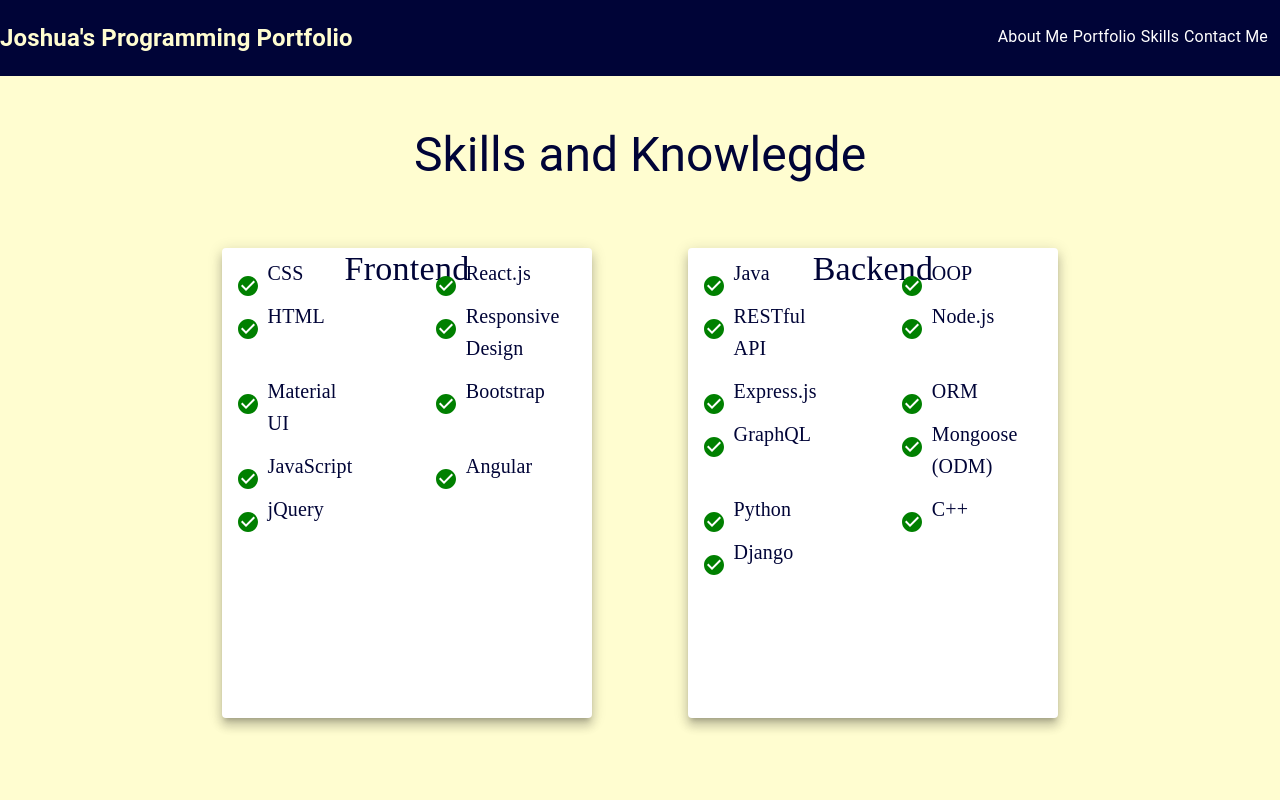
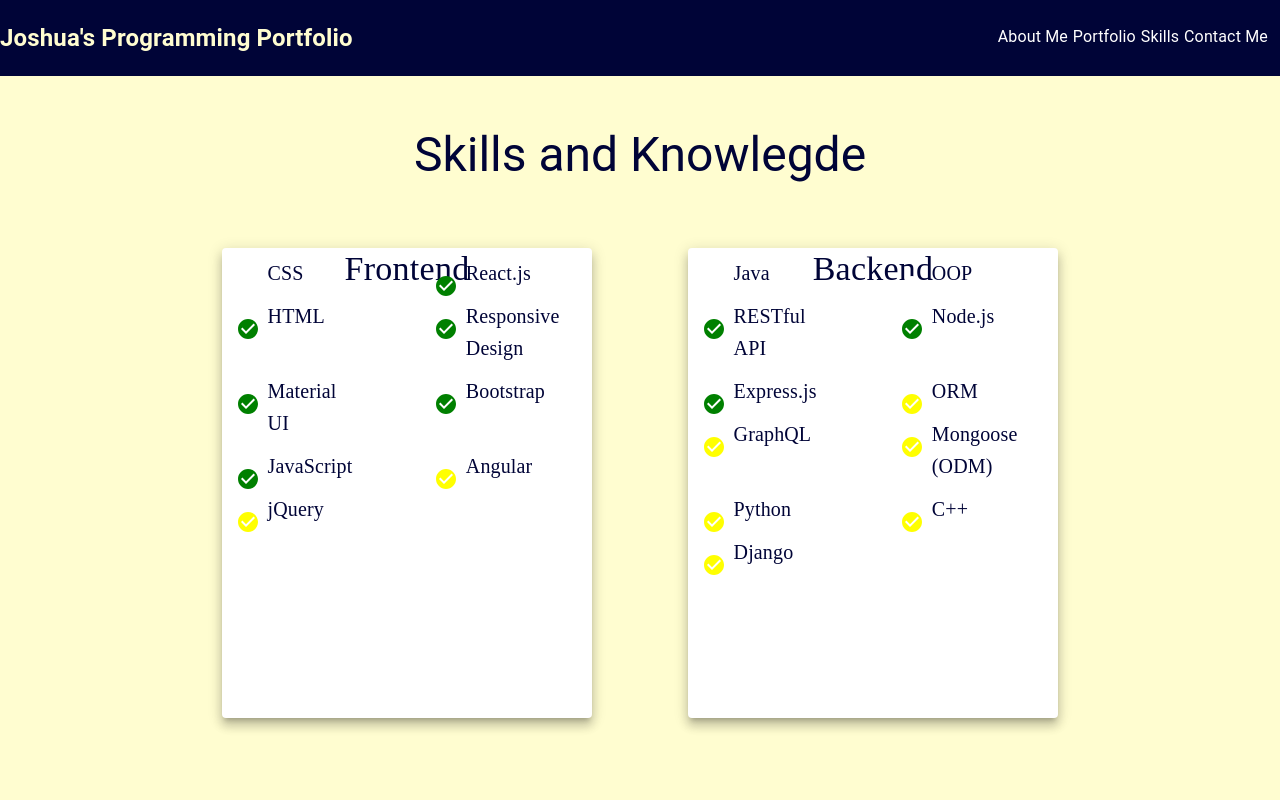
Before and after one commit to CoderJ01/material-ui-programming-portfolio, a React (Create React App) app: page /skills in a window 1280 px wide. Shown: the top 800 px of the page. Built offline with nearby package versions, Linux system fonts and the light colour scheme.

Commit message:
conditional check colors

```diff
--- a/src/components/Card/Card.component.jsx
+++ b/src/components/Card/Card.component.jsx
@@ -5,8 +5,10 @@
 import { Typography } from '@mui/material';
 import CheckCircleIcon from '@mui/icons-material/CheckCircle';
 import Box from '@mui/material/Box';
+import CheckColor from './Card.util';
 
 const Card = ({ dataObj = [] }) => {
+    let checkColor;
     return (
         <Grid xs={6}>
             <Box
@@ -28,10 +30,11 @@
                     <Grid container spacing={2} sx={{ marginTop: '-11%', marginLeft: '-5%'}}>
                     {
                         Array.apply(0, Array(dataObj.langauge.length)).map(function(x, i) {
+                            checkColor = CheckColor(dataObj.langauge[i].proficiency);
                             return (
                                 <Grid item xs={6}>
                                 <Container>
-                                    <CheckCircleIcon sx={{ fill: 'green', marginTop: '4%'}}></CheckCircleIcon>
+                                    <CheckCircleIcon sx={{ fill: checkColor, marginTop: '4%'}}></CheckCircleIcon>
                                     <Container sx={{ marginTop: '-36%', marginLeft: '6%' }}>
                                         <Typography variant="h6" gutterBottom sx={{ color: 'rgb(0, 4, 55)', fontFamily: 'Monotype Corsiva'}}>{dataObj.langauge[i].name}</Typography>
                                     </Container>
```
